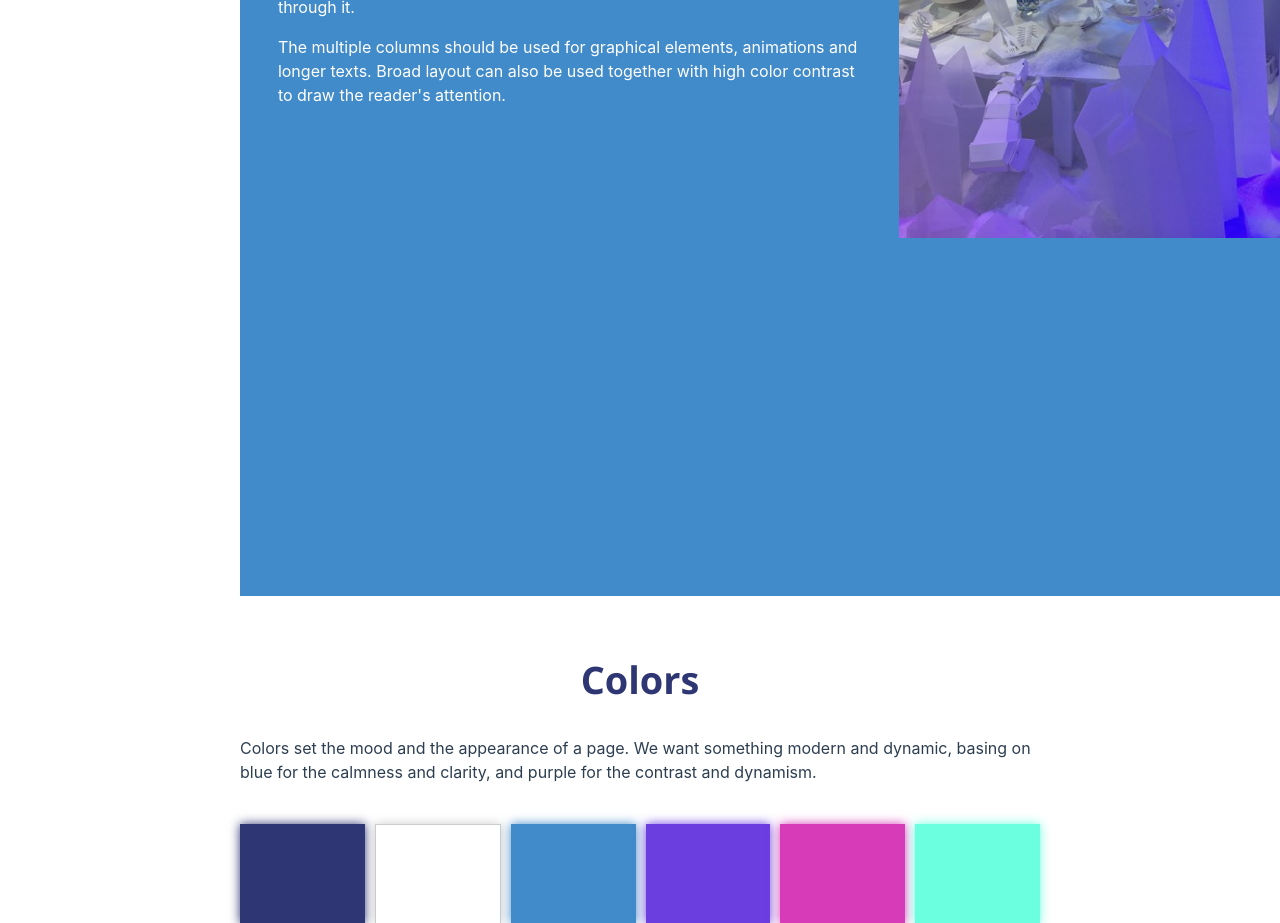
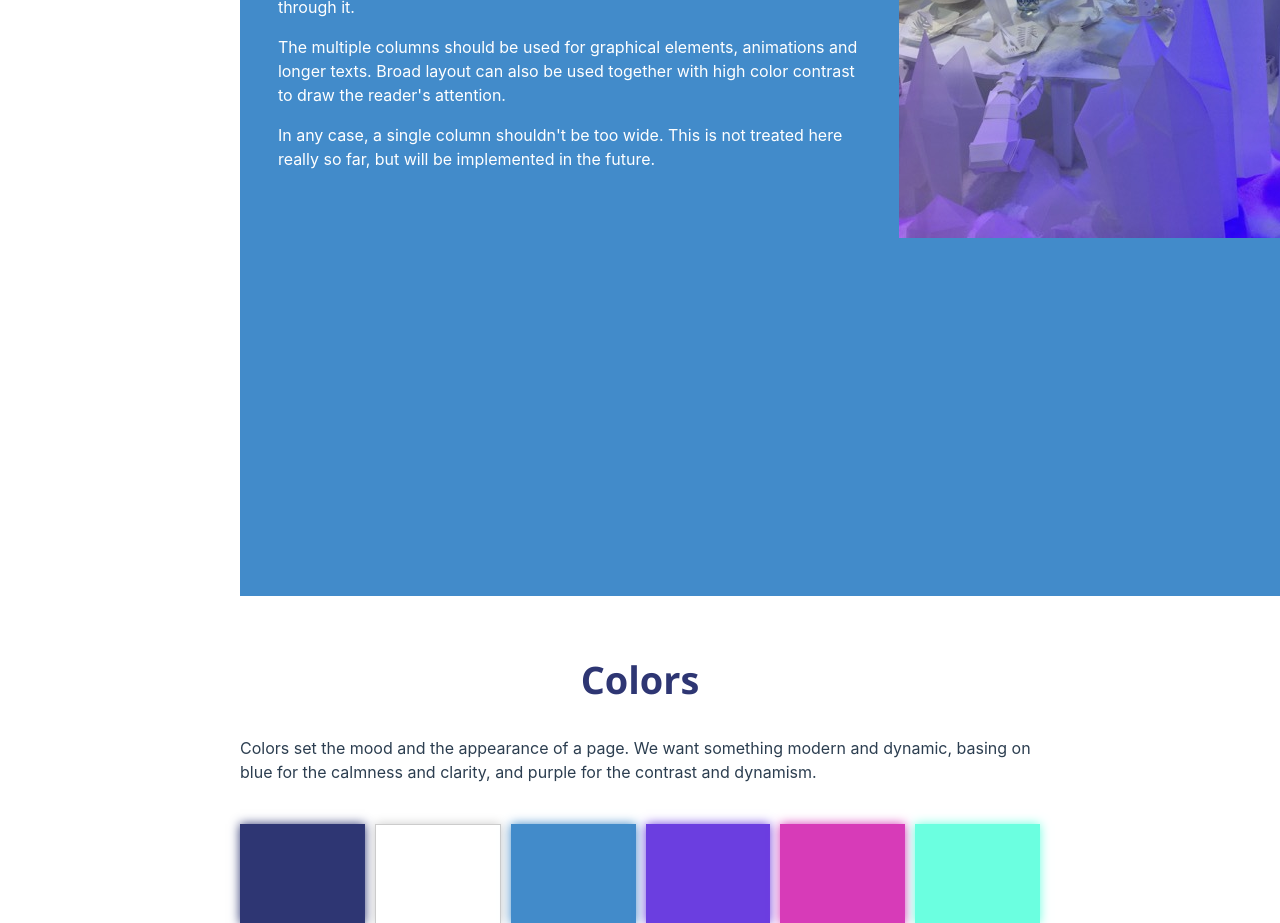
Before and after one commit to rodet/styleguide, a Vue app: page / in a window 1280 px wide. Shown: the part 1960-2883 px from the top of the page. Built offline with nearby package versions, Linux system fonts and the light colour scheme.

Commit message:
Additional text for the column layout

```diff
--- a/src/components/Layout.vue
+++ b/src/components/Layout.vue
@@ -23,6 +23,10 @@
           animations and longer texts.
           Broad layout can also be used together with high color contrast to
           draw the reader's attention.
+        </p>
+        <p>
+          In any case, a single column shouldn't be too wide. This is not
+          treated here really so far, but will be implemented in the future.
         </p>
         <img class='bears-img' src='/static/images/bears.jpg'></img>
       </div>
```
